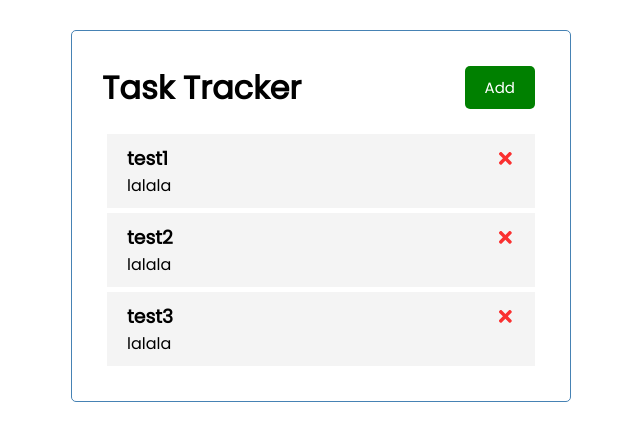
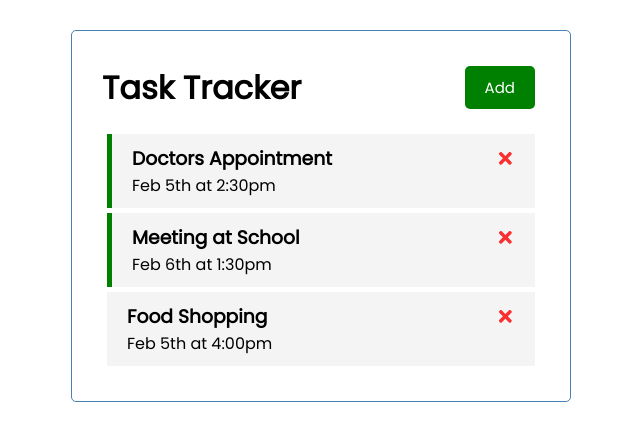
Before and after one commit to brunonasc74/task-tracker, a React (Create React App) app: page / in a window 1280 px wide. Shown: the top 440 px of the page, without its empty margins (319-959 px from the left). Built offline with nearby package versions, Linux system fonts and the light colour scheme.

Commit message:
Toggle reminder function implemented

```diff
--- a/src/App.js
+++ b/src/App.js
@@ -6,18 +6,21 @@
 	const [tasks, setTasks] = useState([
 		{
 			id: 1,
-			title: 'test1',
-			appointment: 'lalala'
+			text: 'Doctors Appointment',
+			day: 'Feb 5th at 2:30pm',
+			reminder: true
 		},
 		{
 			id: 2,
-			title: 'test2',
-			appointment: 'lalala'
+			text: 'Meeting at School',
+			day: 'Feb 6th at 1:30pm',
+			reminder: true
 		},
 		{
 			id: 3,
-			title: 'test3',
-			appointment: 'lalala'
+			text: 'Food Shopping',
+			day: 'Feb 5th at 4:00pm',
+			reminder: false
 		}
 	]);
 
@@ -26,11 +29,20 @@
 		setTasks(tasks.filter((task) => task.id !== id));
 	};
 
+	// Toggle reminder
+	const toggleReminder = (id) => {
+		setTasks(
+			tasks.map((task) =>
+				task.id === id ? { ...task, reminder: !task.reminder } : task
+			)
+		);
+	};
+
 	return (
 		<div className='container'>
 			<Header title='Task Tracker' />
 			{tasks.length > 0 ? (
-				<Tasks tasks={tasks} onDelete={deleteTask} />
+				<Tasks tasks={tasks} onDelete={deleteTask} onToggle={toggleReminder} />
 			) : (
 				<p>No tasks pending</p>
 			)}
--- a/src/components/Task.js
+++ b/src/components/Task.js
@@ -1,17 +1,20 @@
 import { FaTimes } from 'react-icons/fa';
 import React from 'react';
 
-const Task = ({ task, onDelete }) => {
+const Task = ({ task, onDelete, onToggle }) => {
 	return (
-		<div className='task'>
+		<div
+			className={`task ${task.reminder ? 'reminder' : ''}`}
+			onDoubleClick={() => onToggle(task.id)}
+		>
 			<h3>
-				{task.title}{' '}
+				{task.text}{' '}
 				<FaTimes
 					style={{ color: '#fa3030', cursor: 'pointer' }}
 					onClick={() => onDelete(task.id)}
 				/>
 			</h3>
-			<p>{task.appointment}</p>
+			<p>{task.day}</p>
 		</div>
 	);
 };
--- a/src/components/Tasks.js
+++ b/src/components/Tasks.js
@@ -1,10 +1,15 @@
 import Task from './Task';
 
-const Tasks = ({ tasks, onDelete }) => {
+const Tasks = ({ tasks, onDelete, onToggle }) => {
 	return (
 		<>
 			{tasks.map((task) => (
-				<Task key={task.id} task={task} onDelete={onDelete} />
+				<Task
+					key={task.id}
+					task={task}
+					onDelete={onDelete}
+					onToggle={onToggle}
+				/>
 			))}
 		</>
 	);
```
